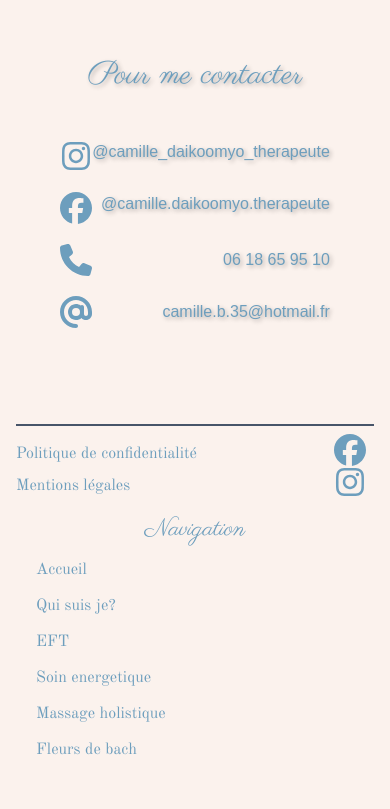
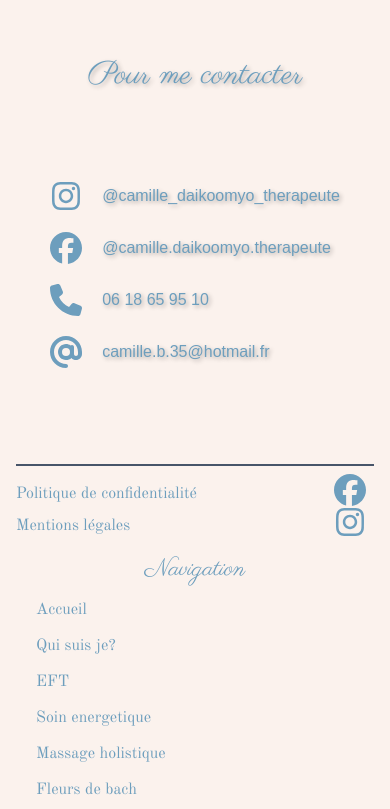
Before and after one commit to david-vasseur/Camille-Boucher, a Next.js app: page /mon_histoire in a window 390 px wide. Shown: the part 3950-4759 px from the top of the page. Built offline with nearby package versions, Linux system fonts and the light colour scheme.

Commit message:
90% responsive finished

```diff
--- a/src/app/mon_histoire/page.tsx
+++ b/src/app/mon_histoire/page.tsx
@@ -82,28 +82,28 @@ function Page() {
                     </p>
                 </div>
             </section>
-            <section className=" mx-auto mt-24 lg:bg-slate-200 lg:p-4 lg:w-[40vw] lg:rounded-sm lg:shadow-xl">
+            <section className=" mx-auto mt-24 lg:bg-slate-200 lg:p-4 w-[90vw] lg:w-[50vw] lg:rounded-sm lg:shadow-xl flex flex-col gap-10 items-center">
                 <h3 className="text-[2rem] font-parisienne px-8 text-center mt-10" id="contact">Pour me contacter</h3>
-                <div className='flex flex-col gap-5 px-8 mt-10'>
-                    <div className="flex justify-between">
+                <div className='flex flex-col gap-5 px-8 mt-10 lg:w-full'>
+                    <div className="flex justify-start gap-5 lg:justify-between items-center">
                         <Link href="https://www.instagram.com/camille_daikoomyo_therapeute/" target="_blank">
                         <FaInstagram className='text-[2rem]' />
                         </Link>
                         <p>@camille_daikoomyo_therapeute</p>
                     </div>
-                    <div className="flex justify-between">
+                    <div className="flex justify-start gap-5 lg:justify-between items-center">
                         <Link href="https://m.me/camille.daikoomyo.therapeute" target="_blank">
                         <FaFacebook className='text-[2rem]' />
                         </Link>
                         <p>@camille.daikoomyo.therapeute</p>
                     </div>
-                    <div className="flex justify-between items-center">
+                    <div className="flex justify-start gap-5 lg:justify-between items-center">
                         <Link href="tel:+33618659510">
                         <FaPhone className='text-[2rem]' />
                         </Link>
                         <p>06 18 65 95 10</p>
                     </div>
-                    <div className="flex justify-between items-center">
+                    <div className="flex justify-start gap-5 lg:justify-between items-center">
                         <Link href="mailto:camille.b.35@hotmail.fr">
                         <FaAt className='text-[2rem]' />
                         </Link>
```
